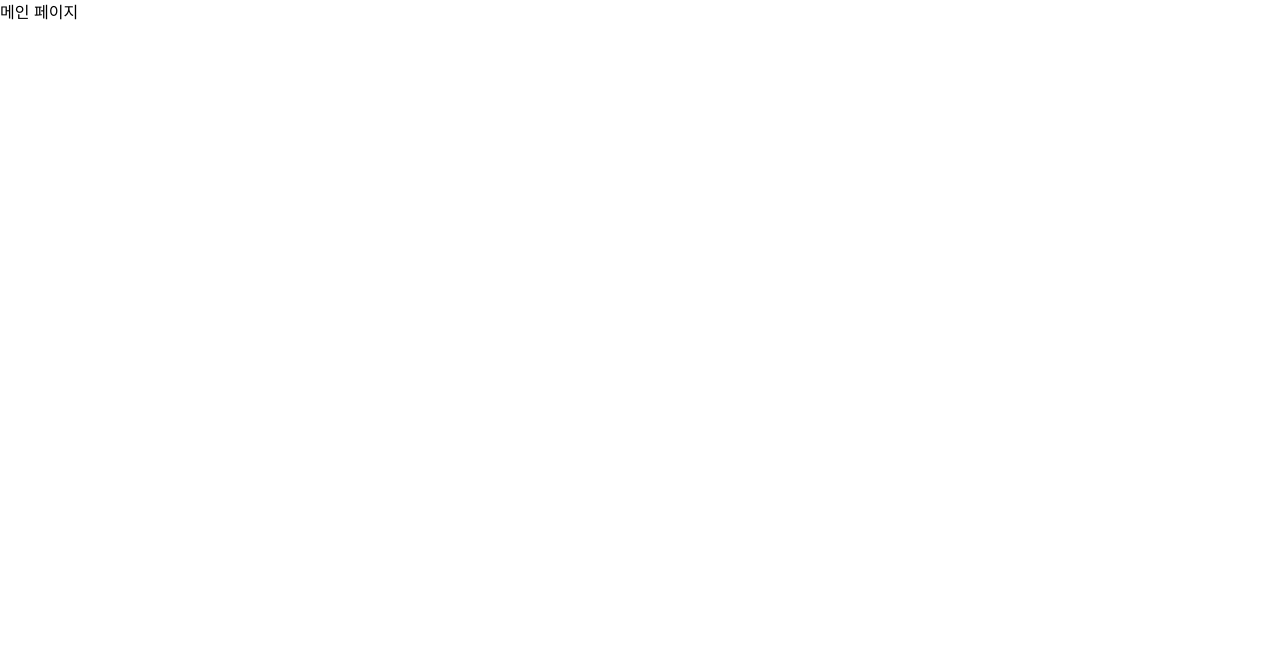
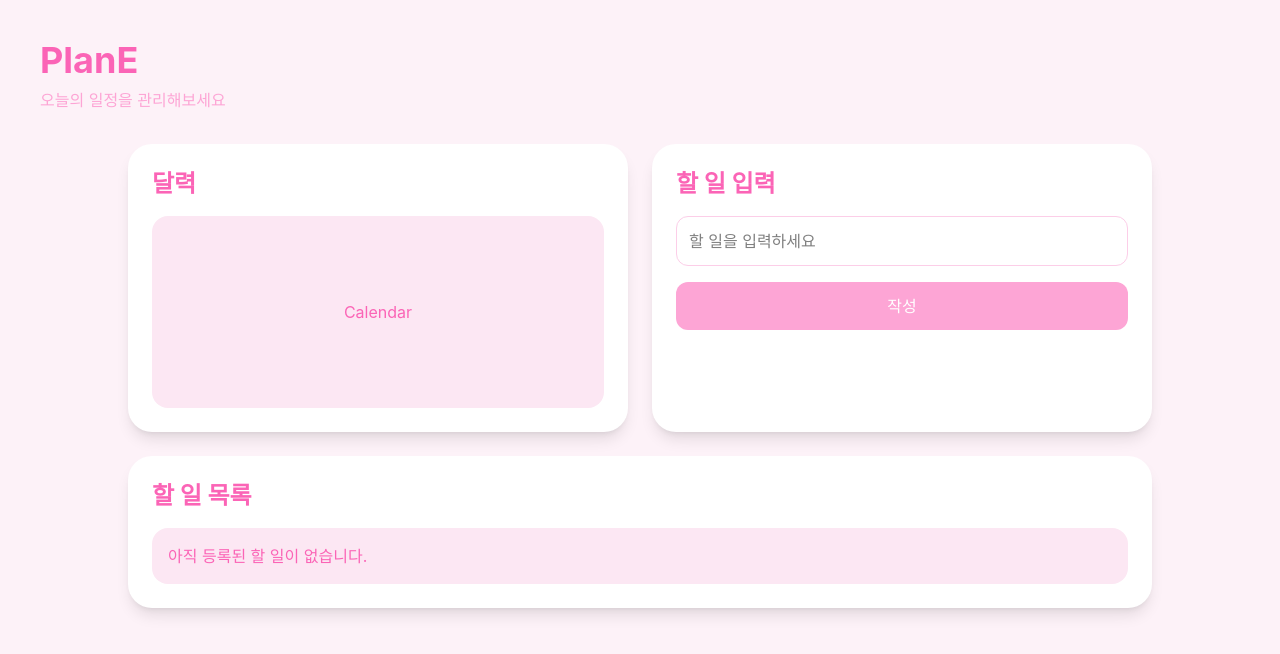
Before and after one commit to geuniey-commits/plan-e, a React (Vite) app: page /main in a window 1280 px wide. Shown: the top 654 px of the page. Built offline with nearby package versions, Linux system fonts and the light colour scheme.

Commit message:
feat: add auth pages and main layout

```diff
--- a/src/pages/LoginPage.jsx
+++ b/src/pages/LoginPage.jsx
@@ -20,17 +20,14 @@ function LoginPage() {
           className="w-full border border-pink-200 rounded-xl p-3 mb-6"
         />
 
-        <button
-          className="w-full bg-pink-300 hover:bg-pink-400 text-white py-3 rounded-xl mb-4"
-        >
-          로그인
-        </button>
+        <Link to="/main">
+          <button className="w-full bg-pink-300 hover:bg-pink-400 text-white py-3 rounded-xl mb-4">
+            로그인
+          </button>
+        </Link>
 
         <div className="text-center">
-          <Link
-            to="/signup"
-            className="text-pink-400 hover:text-pink-500"
-          >
+          <Link to="/signup" className="text-pink-400 hover:text-pink-500">
             회원가입
           </Link>
         </div>
--- a/src/pages/MainPage.jsx
+++ b/src/pages/MainPage.jsx
@@ -1,5 +1,47 @@
 function MainPage() {
-  return <h1>메인 페이지</h1>;
+  return (
+    <div className="min-h-screen bg-pink-50 p-10">
+      <header className="mb-8">
+        <h1 className="text-4xl font-bold text-pink-400">PlanE</h1>
+        <p className="text-pink-300 mt-2">오늘의 일정을 관리해보세요</p>
+      </header>
+
+      <main className="max-w-5xl mx-auto">
+        <div className="grid grid-cols-2 gap-6 mb-6">
+          <section className="bg-white rounded-3xl shadow-lg p-6 h-72">
+            <h2 className="text-2xl font-bold text-pink-400 mb-4">달력</h2>
+            <div className="h-48 bg-pink-100 rounded-2xl flex items-center justify-center text-pink-400">
+              Calendar
+            </div>
+          </section>
+
+          <section className="bg-white rounded-3xl shadow-lg p-6 h-72">
+            <h2 className="text-2xl font-bold text-pink-400 mb-4">
+              할 일 입력
+            </h2>
+
+            <input
+              type="text"
+              placeholder="할 일을 입력하세요"
+              className="w-full border border-pink-200 rounded-xl p-3 mb-4"
+            />
+
+            <button className="w-full bg-pink-300 hover:bg-pink-400 text-white py-3 rounded-xl">
+              작성
+            </button>
+          </section>
+        </div>
+
+        <section className="bg-white rounded-3xl shadow-lg p-6">
+          <h2 className="text-2xl font-bold text-pink-400 mb-4">할 일 목록</h2>
+
+          <div className="bg-pink-100 rounded-2xl p-4 text-pink-400">
+            아직 등록된 할 일이 없습니다.
+          </div>
+        </section>
+      </main>
+    </div>
+  );
 }
 
 export default MainPage;
```
